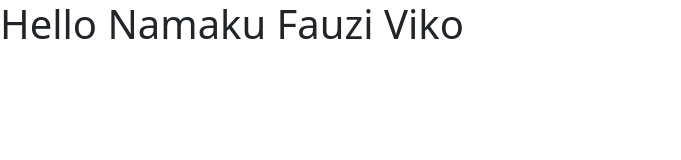
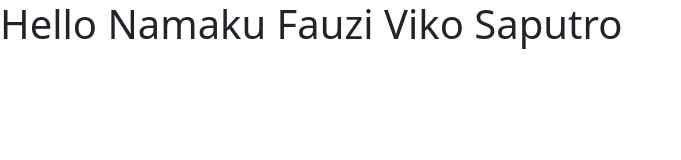
Before and after one commit to fauziviko/latihan-git-binar, a plain HTML site: page latihan git/index.html in a window 1280 px wide. Shown: the whole page, without its empty margins (0-681 px from the left). Drawn offline with nearby package versions, Linux system fonts and the light colour scheme.

Commit message:
thirdcommit

```diff
--- a/latihan git/index.html
+++ b/latihan git/index.html
@@ -12,7 +12,7 @@
     />
   </head>
   <body>
-    <h1>Hello Namaku Fauzi Viko</h1>
+    <h1>Hello Namaku Fauzi Viko Saputro</h1>
     <script
       src="https://cdn.jsdelivr.net/npm/bootstrap@5.3.3/dist/js/bootstrap.bundle.min.js"
       integrity="sha384-YvpcrYf0tY3lHB60NNkmXc5s9fDVZLESaAA55NDzOxhy9GkcIdslK1eN7N6jIeHz"
```
